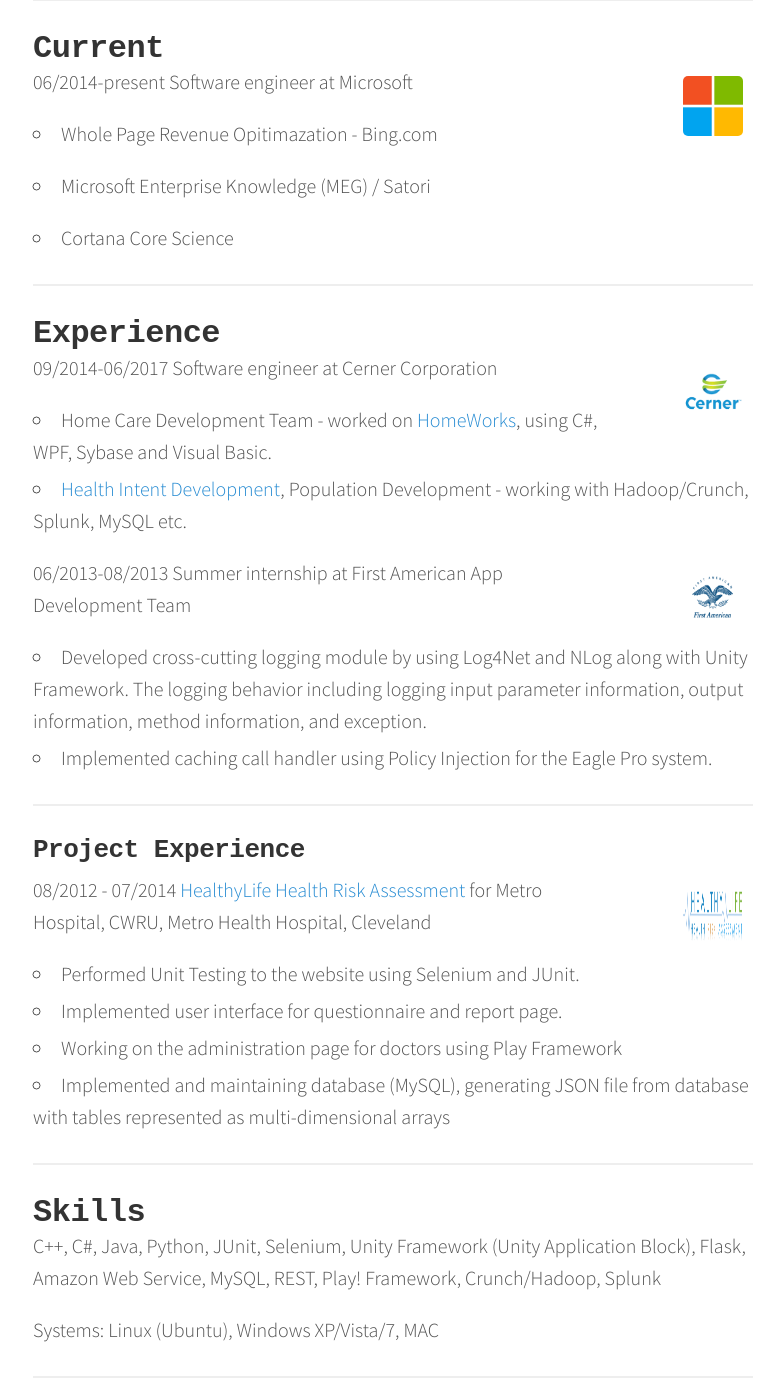
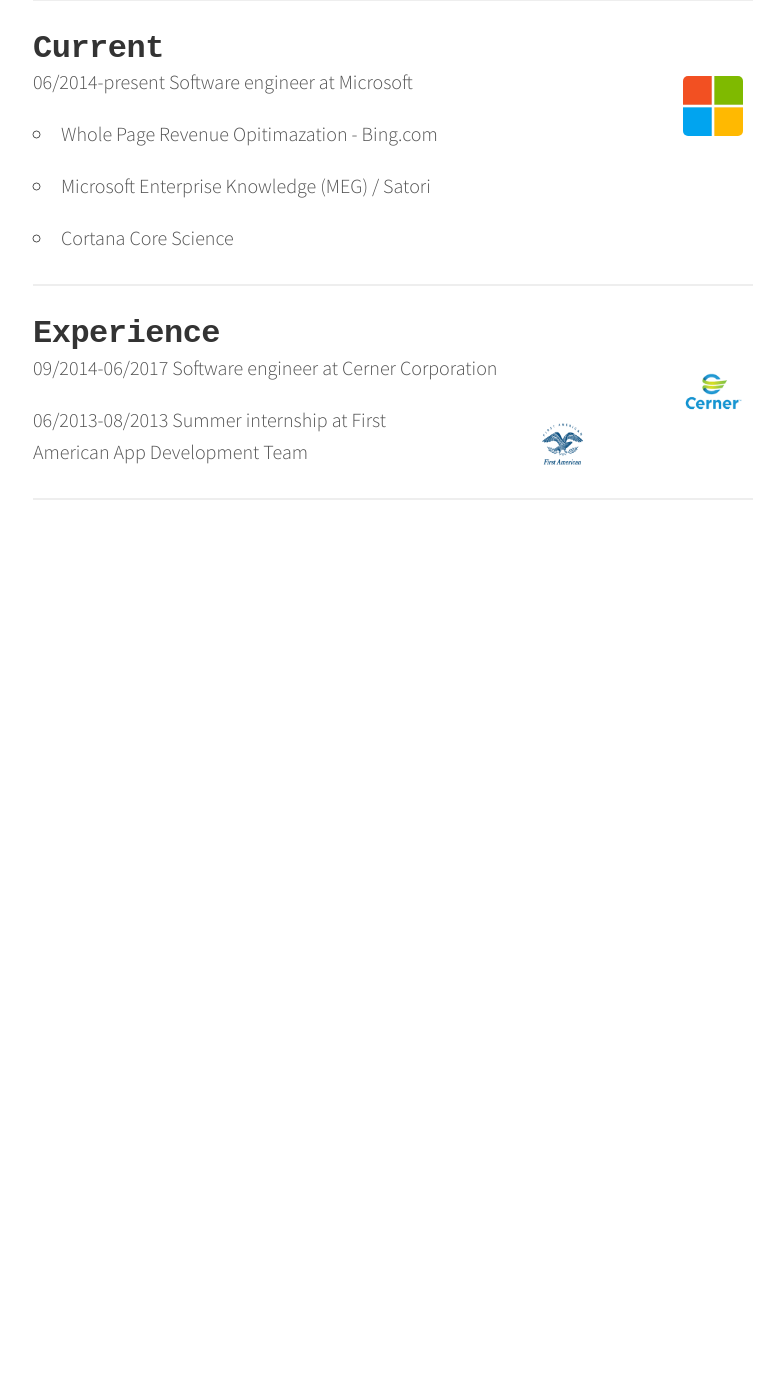
Before and after one commit to ilikeeatingrice/ilikeeatingrice.github.io, a Jekyll site: the page built from about.html, in a window 1280 px wide and 1400 px high, scrolled down 678 px. Shown: the whole window, without its empty margins (247-1031 px from the left). Built offline with Jekyll 4.4.1, drawn with Linux system fonts in a browser that asks for light colours; nearby versions of some CDN libraries; after the commit the page ends 1308 px from its top, so only the background shows below that; some of the changed text lies outside the part shown.

Commit message:
Refactor: Clean up about.html content
- Simplified introductory paragraph.
- Streamlined experience entries for Cerner Corporation and First American.
- Removed Project Experience and Skills sections.

```diff
--- a/about.html
+++ b/about.html
@@ -5,8 +5,7 @@
 ---
 <link rel="stylesheet" href="https://maxcdn.bootstrapcdn.com/font-awesome/4.4.0/css/font-awesome.min.css">
 <link rel=stylesheet type=text/css href="/static/style.css">
-<p>Hi, My name is Tiancheng Wu, and currently I am working at Microsoft as a software engineer. Thank you for stoping
-  by, please feel free to contact me at <a href="mailto:txw180@gmail.com">txw180@gmail.com</a>.</p>
+<p>Currently, I am working at Microsoft as a software engineer. Thank you for stopping by, please feel free to contact me at <a href="mailto:txw180@gmail.com">txw180@gmail.com</a>.</p>
 <div class="social_network">
   <a class="icon-link facebook" href="https://www.facebook.com/tiancheng.wu.7" target="_blank"><i
       class="fa fa-facebook"></i></a>
@@ -48,43 +47,11 @@
     <div id="work">
       <img class="logo" id="cerner" name="cernerlogo" src="/static/cernerlogo.png">
       <p>09/2014-06/2017 Software engineer at Cerner Corporation</p>
-      <ul>
-        <li>Home Care Development Team - worked on <a
-            href="https://www.cerner.com/solutions/home-community-care">HomeWorks</a>, using C#, WPF, Sybase and Visual
-          Basic.</li>
-        <li><a href="https://www.cerner.com/solutions/population-health-management">Health Intent Development</a>,
-          Population Development - working with Hadoop/Crunch, Splunk, MySQL etc.</li>
-      </ul>
     </div>
     <div id="intern">
       <img class="logo" id="intern" name="internlogo" src="/static/FALogo_FA_Vert-rgb.png">
       <p>06/2013-08/2013 Summer internship at First American App Development Team</p>
-      <ul>
-        <li>Developed cross-cutting logging module by using Log4Net and NLog along with Unity Framework. The logging
-          behavior including logging input parameter information, output information, method information, and exception.
-        </li>
-        <li>Implemented caching call handler using Policy Injection for the Eagle Pro system.</li>
-      </ul>
     </div>
-    <hr size=1>
-    <h3>Project Experience</h3>
-    <div id="hra">
-      <img class="logo" id="hra" name="hralogo" src="/static/HealthyLifeHRA.png">
-      <p>08/2012 - 07/2014 <a href="https://hra2.case.edu">HealthyLife Health Risk Assessment</a> for Metro Hospital,
-        CWRU, Metro Health Hospital, Cleveland</p>
-      <ul>
-        <li>Performed Unit Testing to the website using Selenium and JUnit.</li>
-        <li>Implemented user interface for questionnaire and report page.</li>
-        <li>Working on the administration page for doctors using Play Framework</li>
-        <li>Implemented and maintaining database (MySQL), generating JSON file from database with tables represented as
-          multi-dimensional arrays</li>
-      </ul>
-    </div>
-    <hr size=1>
-    <h2 id="skills">Skills</h2>
-    <p>C++, C#, Java, Python, JUnit, Selenium, Unity Framework (Unity Application Block), Flask, Amazon Web Service,
-      MySQL, REST, Play! Framework, Crunch/Hadoop, Splunk</p>
-    <p>Systems: Linux (Ubuntu), Windows XP/Vista/7, MAC</p>
-  </div>
-</div>
-<hr size=1>
+          </div>
+        </div>
+        <hr size=1>
```
Also changed, not shown: GEMINI.md (added, +44 -0 lines).
